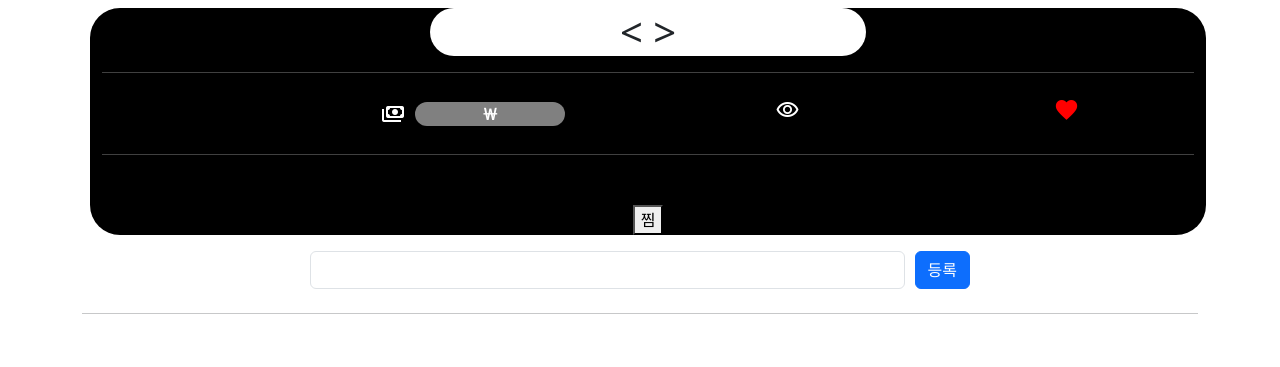
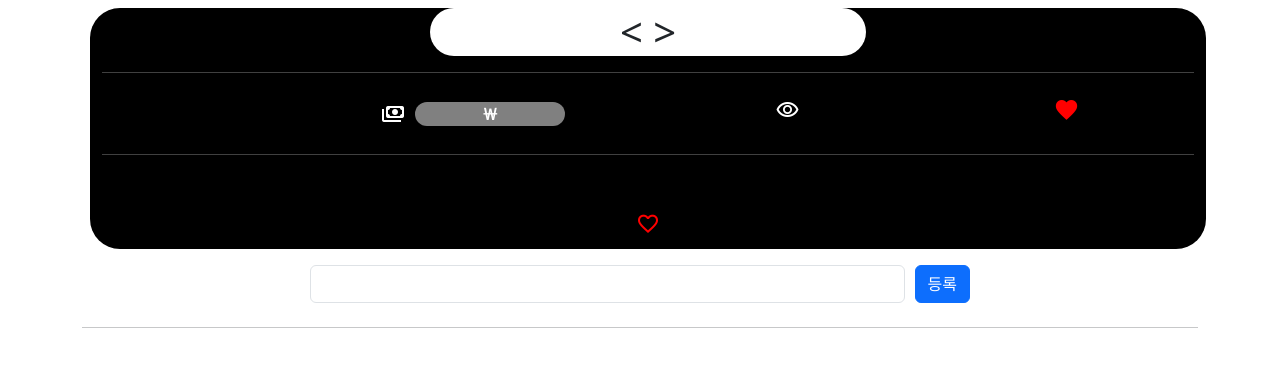
Before and after one commit to pkg0203/SpartaMarket, a Django app: template spartamarket/products/templates/products/detail.html in a window 1280 px wide. Shown: the part 66-433 px from the top of the page. Run offline with Django 4.2, Linux system fonts and the light colour scheme; the template is opened without the code that fills it: values that come from a table or form of the project are taken from there, others are empty.

Commit message:
<CSS> 찜 여부에 따라 하트 모양이 바뀜

```diff
--- a/spartamarket/products/templates/products/detail.html
+++ b/spartamarket/products/templates/products/detail.html
@@ -53,14 +53,16 @@
     </div>
 
     {% if request.user != product.author %}
-    <form action="{%url 'products:jjim' product.pk%}" method="POST">
-        {%csrf_token%}
-        {%if request.user in product.jjimed.all%}
-
-            <span class="material-symbols-outlined" style="color: red;"><button type="submit">favorite</button></span>
-
+    <form action="{% url 'products:jjim' product.pk %}" method="POST">
+        {% csrf_token %}
+        {% if request.user in product.jjimed.all %}
+        <button type="submit" class="btn btn-unstyled" style="font-variation-settings: 'FILL' 1, 'wght' 700, 'GRAD' 0, 'opsz' 48;">
+            <span class="material-symbols-outlined" style="color: red;">favorite</span>
+        </button>
         {%else%}
-        <button type="submit">찜</button>
+        <button type="submit" class="btn btn-unstyled">
+            <span class="material-symbols-outlined" style="color: red;">favorite</span>
+        </button>
         {%endif%}
     </form>
     {%endif%}
```
